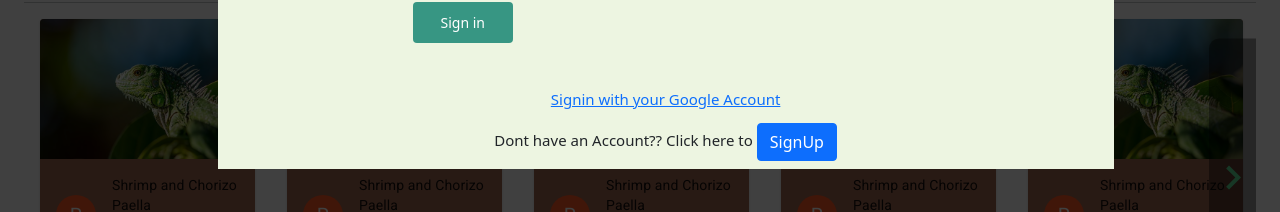
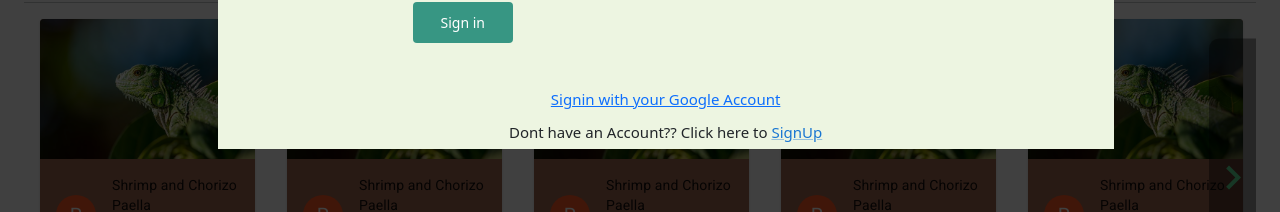
Before and after one commit to WAD-Team-Alpha/FSD_PROJECT, a React (Create React App) app in the folder fsd_project/: page / in a window 1280 px wide. Both pictures are taken after a click on the button "SIGNIN". Shown: the part 378-590 px from the top of the page. Built offline with nearby package versions, Linux system fonts and the light colour scheme.

Commit message:
Changed signin and signup links

```diff
--- a/fsd_project/src/components/authentication/Signin.jsx
+++ b/fsd_project/src/components/authentication/Signin.jsx
@@ -1,8 +1,9 @@
 import React from "react";
 import classes from "./Signin.module.css";
-import { Container } from "@mui/material";
+import { Container, Link } from "@mui/material";
 import SigninInput from "./SigninInput";
 import { makeStyles } from "@mui/styles";
+
 
 const useStyles = makeStyles({
   body: {
@@ -51,9 +52,9 @@ const Signin = (props) => {
         </h4>
         <h4 style={{ textAlign: "center", marginTop: "1em", fontSize: "15px" }}>
           Dont have an Account?? Click here to{" "}
-          <button className="btn btn-primary" onClick={props.signupHandler}>
+          <Link href="#" onClick={props.signupHandler}>
             SignUp
-          </button>
+          </Link>
         </h4>
       </div>
     </div>
--- a/fsd_project/src/components/authentication/Signup.jsx
+++ b/fsd_project/src/components/authentication/Signup.jsx
@@ -3,6 +3,7 @@ import classes from "./Signup.module.css";
 import SignupInput from "./SignupInput";
 import { Container } from "@mui/material";
 import { makeStyles } from "@mui/styles";
+import { Link } from "@mui/material";
 
 const useStyles = makeStyles({
   body: {
@@ -55,10 +56,10 @@ const Signup = (props) => {
           <a href="{}">Signin with your Google Account</a>
         </h4>
         <h4 style={{ textAlign: "center", marginTop: "1em", fontSize: "15px" }}>
-          Already have an Account?? Click here to
-          <button className="btn btn-primary" onClick={props.signinHandler}>
+          Already have an Account?? Click here to {" "}
+          <Link href="#" onClick={props.signinHandler}>
             Signin
-          </button>
+          </Link>
         </h4>
       </div>
     </div>
```
